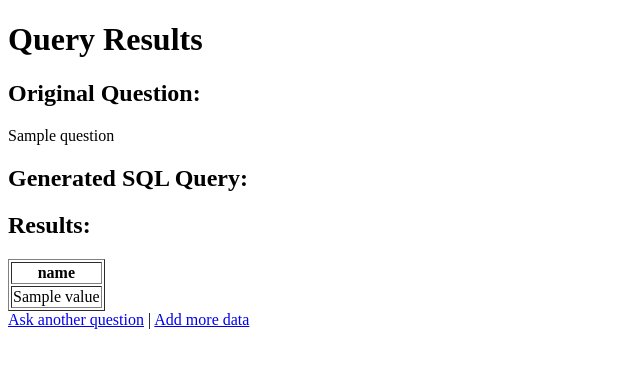
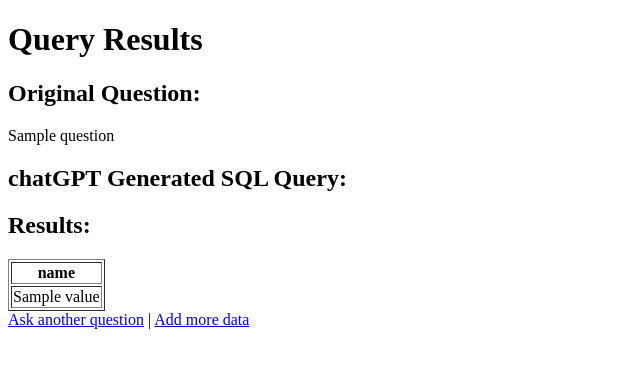
Before and after one commit to carbonjo/AutoSurvey, a Flask app: template templates/results.html in a window 1280 px wide. Shown: the top 368 px of the page, without its empty margins (0-640 px from the left). Run offline with Flask 3, Linux system fonts and the light colour scheme; the template is opened without the code that fills it: most values are stand-ins (such as "Sample title", 1, 10 or a date in 2020); some libraries are stand-ins or nearby versions.

Commit message:
Changed the results.html template to acknowledge chatGPT

```diff
--- a/templates/results.html
+++ b/templates/results.html
@@ -9,7 +9,7 @@
     <h1>Query Results</h1>
     <h2>Original Question:</h2>
     <p>{{ question }}</p>
-    <h2>Generated SQL Query:</h2>
+    <h2>chatGPT Generated SQL Query:</h2>
     <pre>{{ query }}</pre>
 
     <h2>Results:</h2>
```
